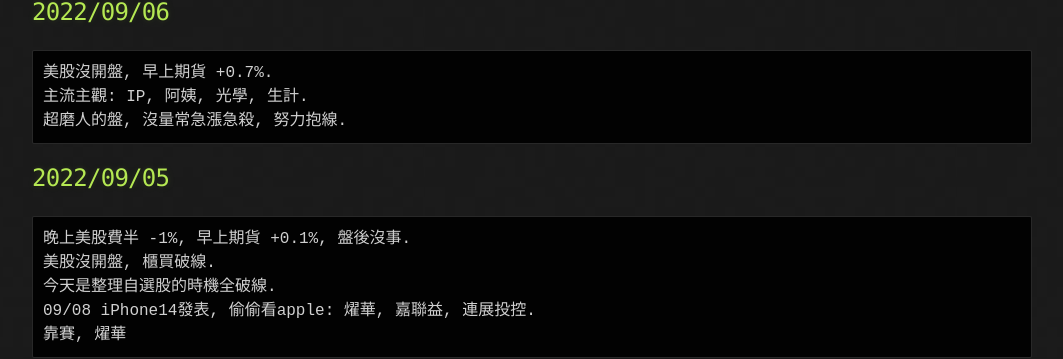
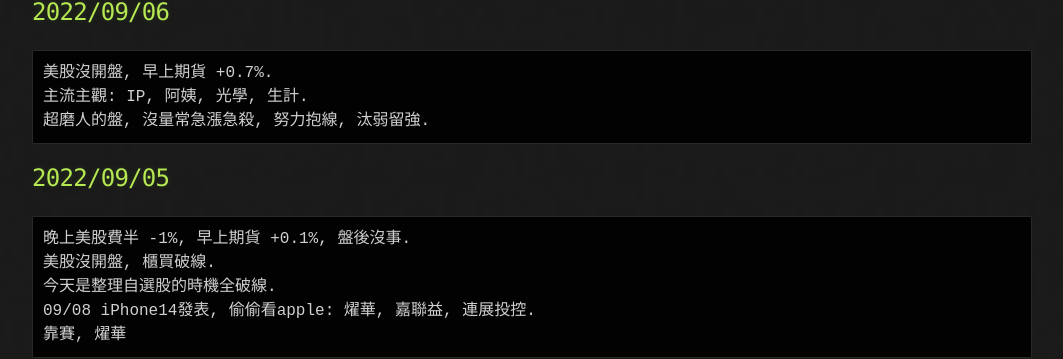
Before and after one commit to lepg5487/Stock_God, a Jekyll site: the page built from index.md, in a window 1280 px wide and 900 px high, scrolled down 1042 px. Shown: the part 196-555 px from the top of the window, without its empty margins (108-1171 px from the left). Built offline with Jekyll 4.4.1, drawn with Linux system fonts in a browser that asks for light colours; our own code applies the rules of GitHub Pages for plain Markdown files.

Commit message:
Update index.md

````diff
--- a/index.md
+++ b/index.md
@@ -47,7 +47,7 @@ layout: testlayouts
 ```
 美股沒開盤, 早上期貨 +0.7%.
 主流主觀: IP, 阿姨, 光學, 生計.
-超磨人的盤, 沒量常急漲急殺, 努力抱線.
+超磨人的盤, 沒量常急漲急殺, 努力抱線, 汰弱留強.
 ```
 
 ## 2022/09/05
````
